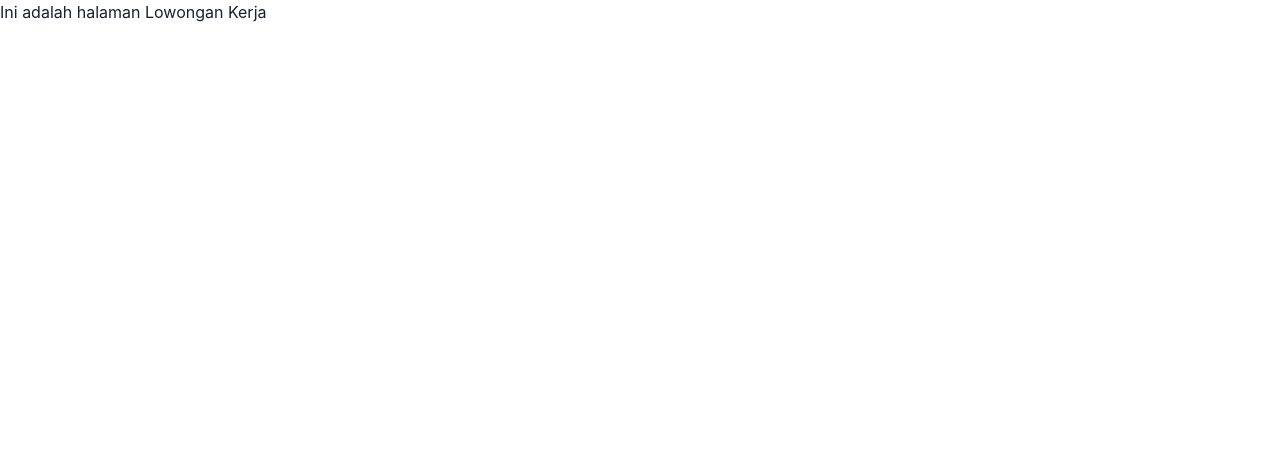
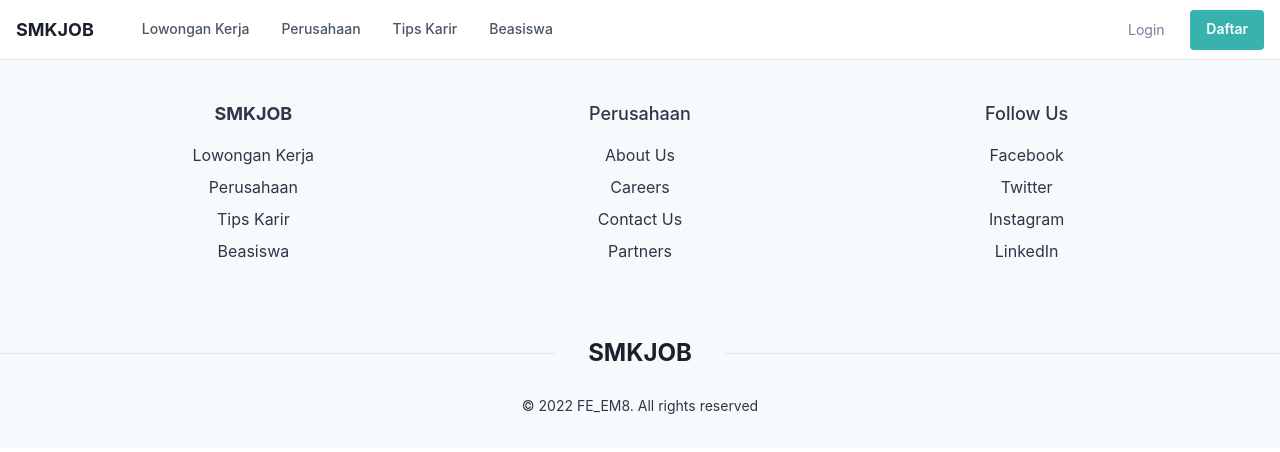
Before and after one commit to Linear-DX/smk-job, a React (Create React App) app: page /lowongan-kerja in a window 1280 px wide. Shown: the top 452 px of the page. Built offline with nearby package versions, Linux system fonts and the light colour scheme.

Commit message:
add Footer and implement React Redux

```diff
--- a/package.json
+++ b/package.json
@@ -8,12 +8,14 @@
     "@chakra-ui/theme-tools": "^2.0.2",
     "@emotion/react": "^11.9.0",
     "@emotion/styled": "^11.8.1",
+    "@reduxjs/toolkit": "^1.8.2",
     "axios": "^0.27.2",
     "cra-template": "1.2.0",
     "framer-motion": "^6.3.11",
     "react": "^18.1.0",
     "react-dom": "^18.1.0",
     "react-icons": "^4.4.0",
+    "react-redux": "^8.0.2",
     "react-router-dom": "^6.3.0",
     "react-scripts": "5.0.1",
     "react-slick": "^0.29.0",
--- a/src/App.js
+++ b/src/App.js
@@ -1,4 +1,3 @@
-import './styles/carousel.scss';
 import {
   BrowserRouter as Router,
   Routes,
--- /dev/null
+++ b/src/app/store.tsx
@@ -0,0 +1,10 @@
+import { configureStore } from '@reduxjs/toolkit';
+import slicer from '../features/slicer';
+
+export const store = configureStore({
+    reducer: {
+        job: slicer
+    },
+});
+
+export type RootState = ReturnType<typeof store.getState>
--- /dev/null
+++ b/src/components/footer.tsx
@@ -0,0 +1,86 @@
+import {
+    Box,
+    Container,
+    Link,
+    SimpleGrid,
+    Stack,
+    Text,
+    Flex,
+    useColorModeValue,
+    useBreakpointValue,
+} from '@chakra-ui/react';
+import { ReactNode } from 'react';
+
+const ListHeader = ({ children }: { children: ReactNode }) => {
+    return (
+        <Text fontWeight={'500'} fontSize={'lg'} mb={2}>
+            {children}
+        </Text>
+    );
+};
+
+export default function Footer() {
+    return (
+        <Box
+            bg={useColorModeValue('gray.50', 'gray.900')}
+            color={useColorModeValue('gray.700', 'gray.200')}>
+            <Container as={Stack} maxW={'6xl'} py={10}>
+                <SimpleGrid columns={{ base: 1, sm: 2, md: 3 }} spacing={10}>
+                    <Stack align={'center'}>
+                        <ListHeader>
+                            <Text fontWeight={'700'}> SMKJOB</Text>
+                        </ListHeader>
+                        <Link href={'lowongan-kerja'}>Lowongan Kerja</Link>
+                        <Link href={'perusahaan'}>Perusahaan</Link>
+                        <Link href={'tips-karir'}>Tips Karir</Link>
+                        <Link href={'beasiswa'}>Beasiswa</Link>
+                    </Stack>
+                    <Stack align={'center'}>
+                        <ListHeader>Perusahaan</ListHeader>
+                        <Link href={'#'}>About Us</Link>
+                        <Link href={'#'}>Careers</Link>
+                        <Link href={'#'}>Contact Us</Link>
+                        <Link href={'#'}>Partners</Link>
+                    </Stack>
+                    <Stack align={'center'}>
+                        <ListHeader>Follow Us</ListHeader>
+                        <Link href={'#'}>Facebook</Link>
+                        <Link href={'#'}>Twitter</Link>
+                        <Link href={'#'}>Instagram</Link>
+                        <Link href={'#'}>LinkedIn</Link>
+                    </Stack>
+                </SimpleGrid>
+            </Container>
+            <Box py={8}>
+                <Flex
+                    align={'center'}
+                    _before={{
+                        content: '""',
+                        borderBottom: '1px solid',
+                        borderColor: useColorModeValue('gray.200', 'gray.700'),
+                        flexGrow: 1,
+                        mr: 8,
+                    }}
+                    _after={{
+                        content: '""',
+                        borderBottom: '1px solid',
+                        borderColor: useColorModeValue('gray.200', 'gray.700'),
+                        flexGrow: 1,
+                        ml: 8,
+                    }}>
+                    <Text
+                        textAlign={useBreakpointValue({ base: 'center', md: 'left' })}
+                        fontFamily={'heading'}
+                        color={useColorModeValue('gray.800', 'white')}
+                        fontWeight={'bold'}
+                        fontSize={24}>
+                        <a href="/">SMKJOB</a>
+                    </Text>
+                </Flex>
+                <Text pt={6} fontSize={'sm'} textAlign={'center'}>
+                    © 2022 FE_EM8. All rights reserved
+                </Text>
+            </Box>
+        </Box>
+    );
+}
--- a/src/components/search.tsx
+++ b/src/components/search.tsx
@@ -41,7 +41,7 @@ export default function Search() {
             <Center>
                 <InputGroup
                     mt={8}
-                    width={'450px'}>
+                    width={['250px','450px']}>
                     <InputLeftElement
                         pointerEvents='none'
                         justifyItems={'center'}
--- /dev/null
+++ b/src/features/slicer.js
@@ -0,0 +1,12 @@
+import { createSlice } from "@reduxjs/toolkit"
+
+export const slicer = createSlice({
+    name: "job",
+    initialState: {
+        title: "tes",
+        description: "ini deskripsi"
+    },
+
+});
+
+export default slicer.reducer;
--- a/src/index.js
+++ b/src/index.js
@@ -5,12 +5,16 @@ import App from './App';
 import reportWebVitals from './reportWebVitals';
 import { ChakraProvider } from '@chakra-ui/react';
 import newTheme  from './theme/chakraTheme.tsx';
+import { Provider } from 'react-redux';
+import { store } from './app/store';
 
 const root = ReactDOM.createRoot(document.getElementById('root'));
 root.render(
   <ChakraProvider theme={newTheme}>
     <React.StrictMode>
+      <Provider store={store}>
       <App />
+      </Provider>
     </React.StrictMode>
   </ChakraProvider>
 );
--- a/src/pages/beasiswa.tsx
+++ b/src/pages/beasiswa.tsx
@@ -1,6 +1,64 @@
+import Navbar from "../components/navbar";
+import {
+    Center,
+    Stack,
+    Input,
+    InputGroup,
+    InputLeftElement,
+    Button,
+} from "@chakra-ui/react";
+import { ImSearch } from "react-icons/im";
+import { useEffect, useState } from "react";
+import { useSelector } from "react-redux";
+import { RootState } from "../app/store";
+
 const Beasiswa = () => {
-    return(
-        <div>Ini Halaman Beasiswa</div>
+    const [keyword, setKeyword] = useState('')
+
+    const handleChange = (e) => {
+        setKeyword(e.target.value)
+    }
+
+    const handleClick = (e) => {
+        console.log(keyword)
+        setKeyword("")
+    }
+
+    const { title, description } = useSelector((state: RootState) => state.job);
+
+    return (
+        <div>
+            <Navbar />
+            <Stack
+                spacing={4}
+                backgroundColor={'darkBlue.400'}
+                height={'500px'}
+            >
+                <Center>
+                    <InputGroup
+                        mt={8}
+                        width={'450px'}>
+                        <InputLeftElement
+                            pointerEvents='none'
+                            justifyItems={'center'}
+                            children={<ImSearch />}
+                            color={'black'}
+                        />
+
+                        <Input type='tel'
+                            placeholder='Cari Lowongan'
+                            variant='SolidBlue'
+                            value={keyword}
+                            onChange={handleChange}
+                        />
+                        <Button variant="SolidBlue" ml={6} onClick={handleClick}>Cari</Button>
+                    </InputGroup>
+                    <p>Title: {title}</p>
+                    <br />
+                    <p>Desc: {description}</p>
+                </Center>
+            </Stack>
+        </div>
     )
 }
 
--- a/src/pages/home.tsx
+++ b/src/pages/home.tsx
@@ -1,6 +1,7 @@
 import Navbar from "../components/navbar";
 import Carousel from "../components/carousel";
 import Search from "../components/search";
+import Footer from "../components/footer";
 
 const Home = () => {
     return(
@@ -8,6 +9,7 @@ const Home = () => {
            <Navbar />
            <Carousel />
            <Search />
+           <Footer />
         </div>
     )
 }
--- a/src/pages/lowonganKerja.tsx
+++ b/src/pages/lowonganKerja.tsx
@@ -1,6 +1,12 @@
+import Navbar from "../components/navbar";
+import Footer from "../components/footer";
+
 const LowonganKerja = () => {
-    return(
-        <div>Ini adalah halaman Lowongan Kerja</div>
+    return (
+        <div>
+            <Navbar />
+            <Footer />
+        </div>
     )
 }
 
--- a/src/pages/perusahaan.tsx
+++ b/src/pages/perusahaan.tsx
@@ -1,6 +1,12 @@
+import Navbar from "../components/navbar";
+import Footer from "../components/footer";
+
 const Perusahaan = () => {
     return(
-        <div>Ini Halaman Perusahaan</div>
+        <div>
+            <Navbar />
+            <Footer />
+        </div>
     )
 }
 
--- a/src/styles/carousel.scss
+++ /dev/null
@@ -1,5 +0,0 @@
-.testColor {
-    color: tomato;
-    color-scheme: yellow;
-    width: 100px;
-}
```
Also changed, not shown: src/logo.svg (deleted), 1 other file (tests, documents, lock files or other folders).
